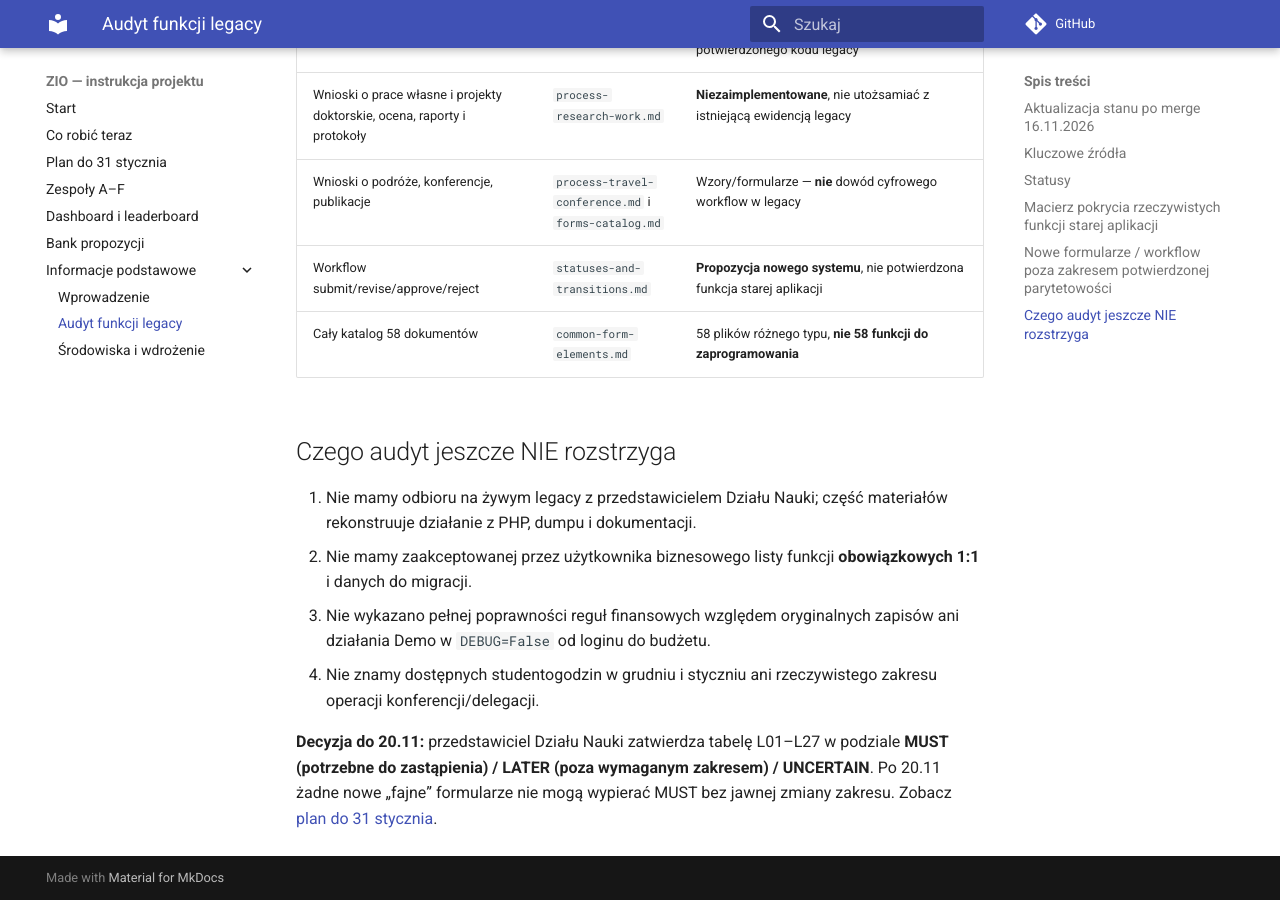
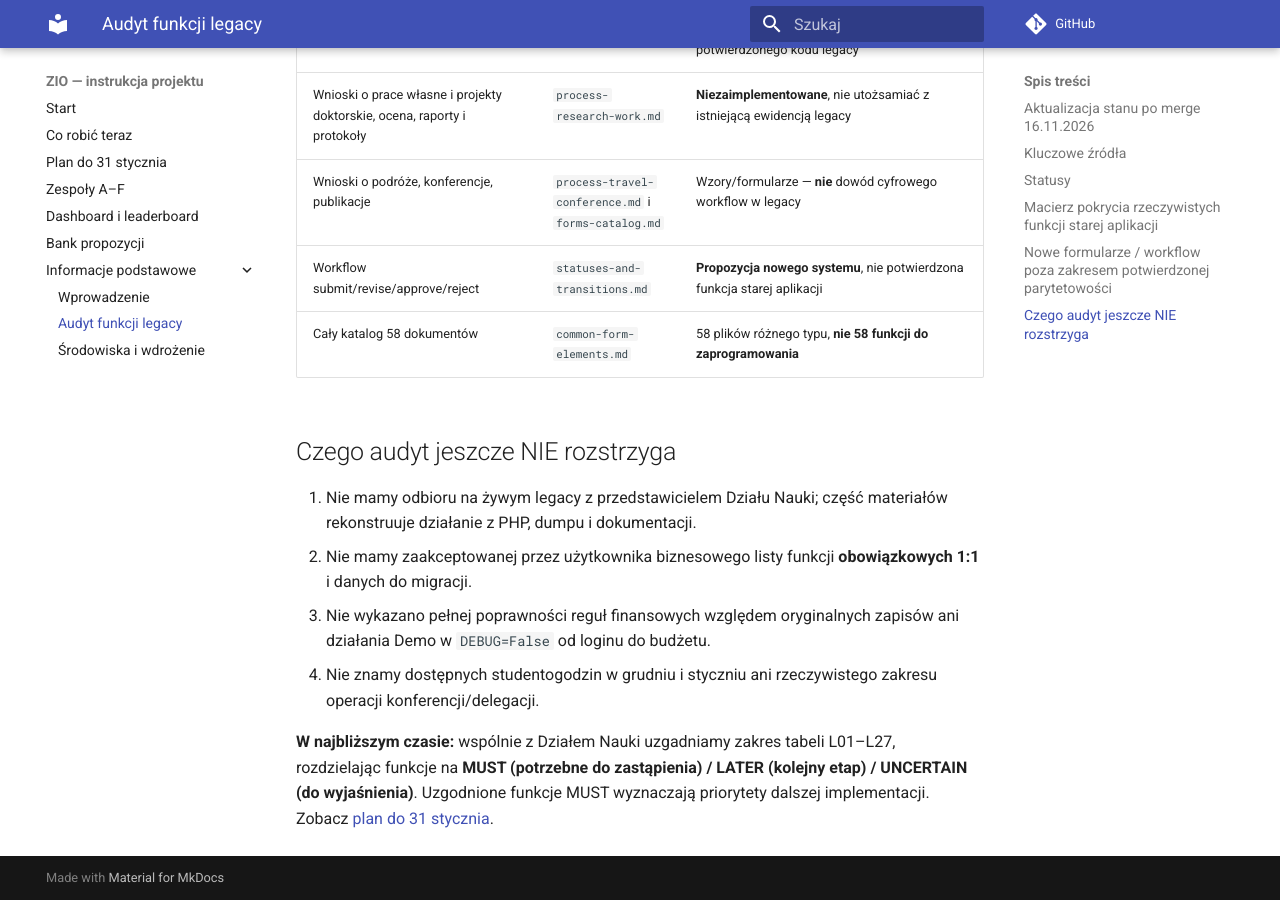
Before and after one commit to zio-wi-pb-mc/pb-science-office-manual, an MkDocs documentation site: the page built from manual/22-audyt-legacy-parity.md, in a window 1280 px wide and 900 px high, scrolled down 5154 px. Built offline with MkDocs 1.6.1 and Material for MkDocs 9.7.7, drawn with Linux system fonts in a browser that asks for light colours; comment, search, counter and statistics services are not loaded.

Commit message:
docs: align legacy scope decision with flexible team milestones (#29)

```diff
--- a/manual/22-audyt-legacy-parity.md
+++ b/manual/22-audyt-legacy-parity.md
@@ -90,4 +90,4 @@ W katalogu 58 materiałów formularzowych znajdują się również procesy spoza
 3. Nie wykazano pełnej poprawności reguł finansowych względem oryginalnych zapisów ani działania Demo w `DEBUG=False` od loginu do budżetu.
 4. Nie znamy dostępnych studentogodzin w grudniu i styczniu ani rzeczywistego zakresu operacji konferencji/delegacji.
 
-**Decyzja do 20.11:** przedstawiciel Działu Nauki zatwierdza tabelę L01–L27 w podziale **MUST (potrzebne do zastąpienia) / LATER (poza wymaganym zakresem) / UNCERTAIN**. Po 20.11 żadne nowe „fajne” formularze nie mogą wypierać MUST bez jawnej zmiany zakresu. Zobacz [plan do 31 stycznia](23-plan-do-31-stycznia.md).
+**W najbliższym czasie:** wspólnie z Działem Nauki uzgadniamy zakres tabeli L01–L27, rozdzielając funkcje na **MUST (potrzebne do zastąpienia) / LATER (kolejny etap) / UNCERTAIN (do wyjaśnienia)**. Uzgodnione funkcje MUST wyznaczają priorytety dalszej implementacji. Zobacz [plan do 31 stycznia](23-plan-do-31-stycznia.md).
```
